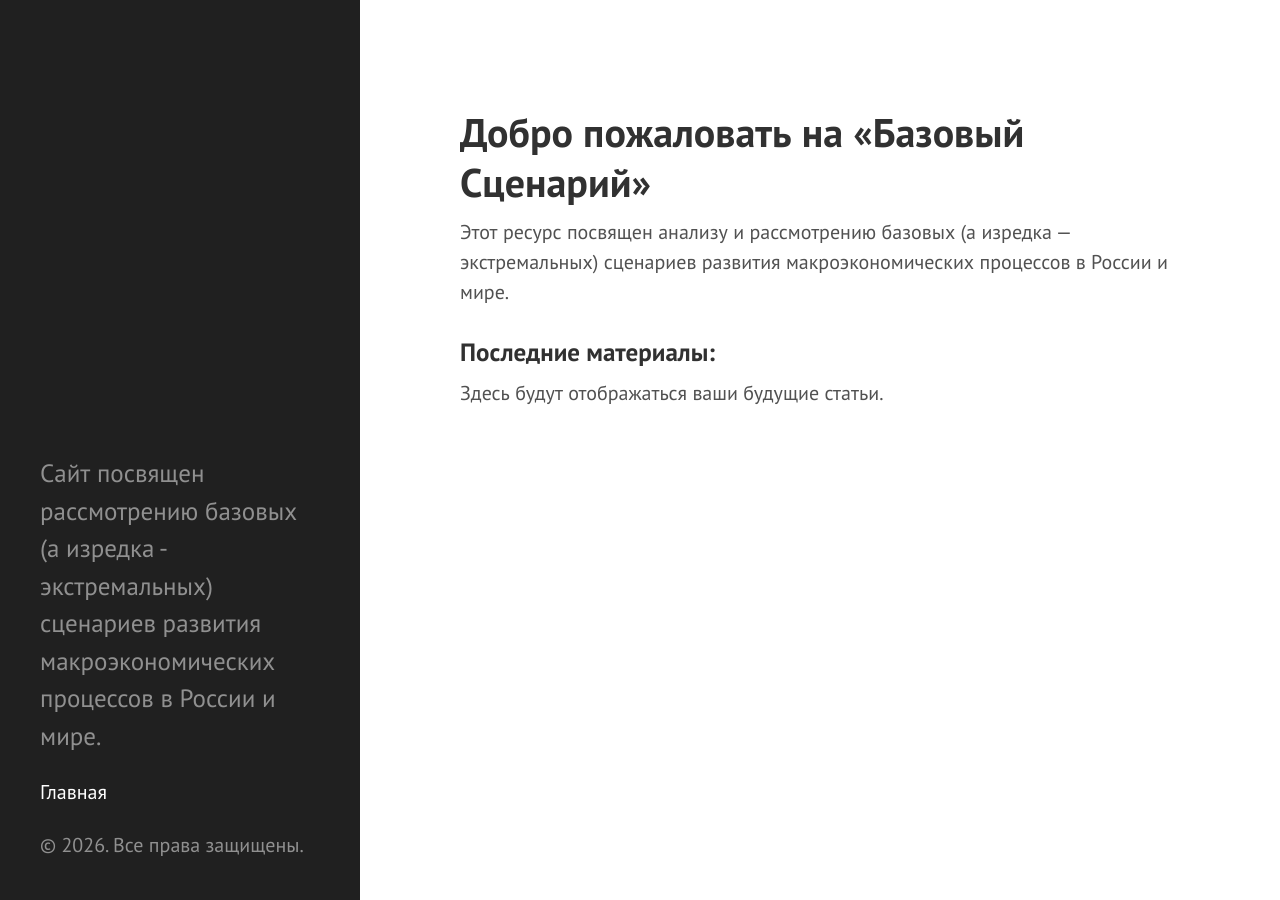
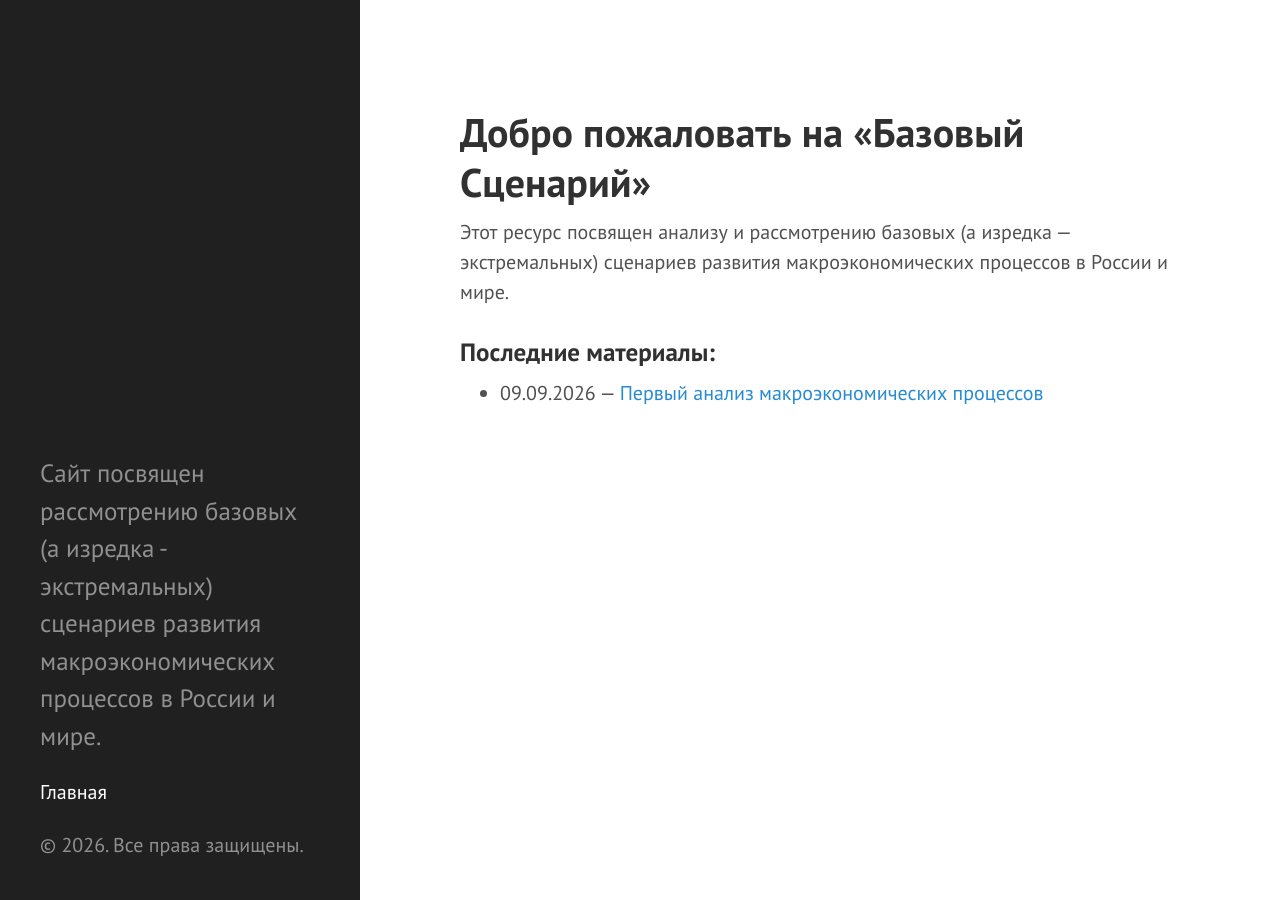
Before and after one commit to basescenario/basescenario.github.io, a Jekyll site: the page built from index.md, in a window 1280 px wide. Built offline with Jekyll 4.4.1, drawn with Linux system fonts in a browser that asks for light colours.

Commit message:
Update index.md

```diff
--- a/index.md
+++ b/index.md
@@ -8,4 +8,12 @@ title: Главная
 Этот ресурс посвящен анализу и рассмотрению базовых (а изредка — экстремальных) сценариев развития макроэкономических процессов в России и мире.
 
 ### Последние материалы:
-Здесь будут отображаться ваши будущие статьи.
+
+<ul>
+  {% for post in site.posts %}
+    <li>
+      <span>{{ post.date | date: "%d.%m.%Y" }}</span> —
+      <a href="{{ post.url | relative_url }}">{{ post.title }}</a>
+    </li>
+  {% endfor %}
+</ul>
```
